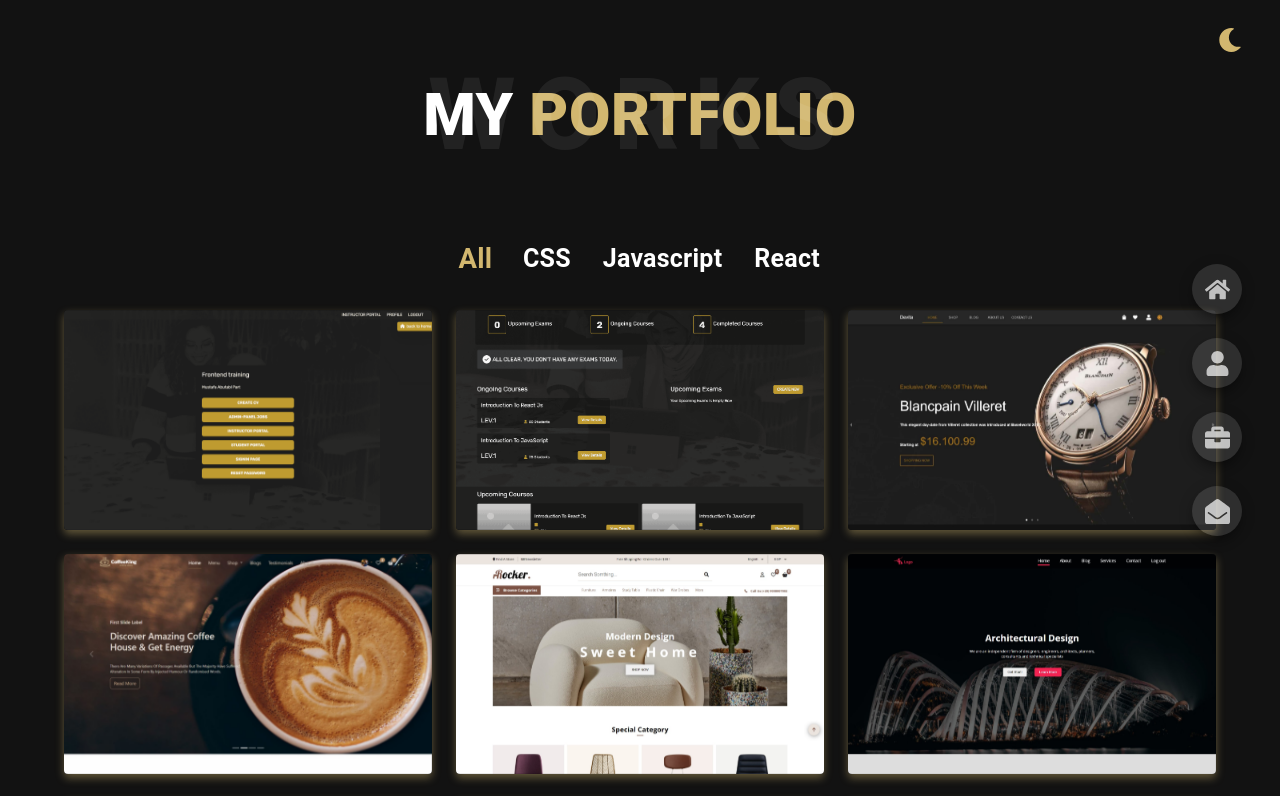
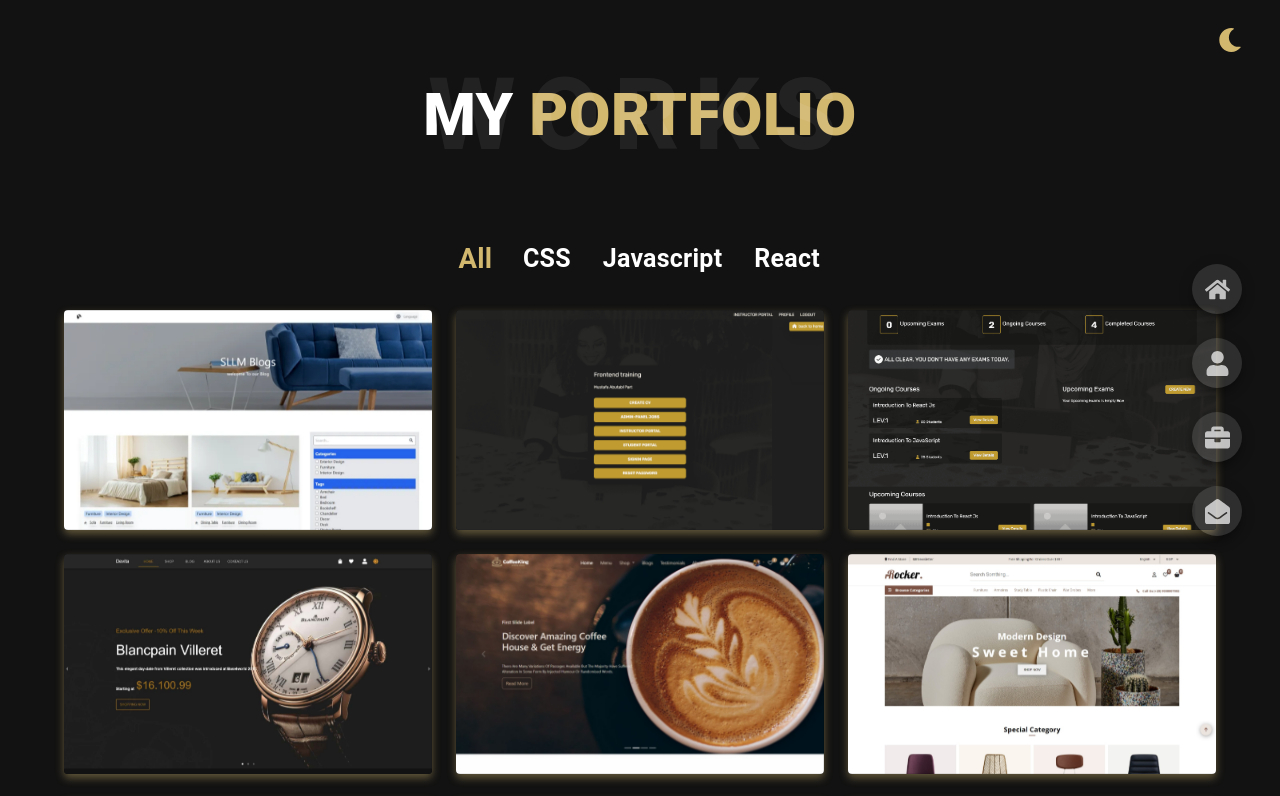
Before and after one commit to e-mustafa/portfolio, a React (Create React App) app: page /#/portfolio in a window 1280 px wide. Shown: the top 796 px of the page. Built offline with nearby package versions, Linux system fonts and the light colour scheme.

Commit message:
add sllm blog info

```diff
--- a/src/Components/MyProjectsData.js
+++ b/src/Components/MyProjectsData.js
@@ -12,6 +12,7 @@ import coffeeKingImg from '../Images/Projects/Tamplate-103-CoffeeKing-Bootstrap-
 import devitaWatchsImg from '../Images/Projects/devita-watchs-full.jpg';
 import academyFrontendImg from '../Images/Projects/SEF-Academy-Trining-01.png';
 import academyFullStackImg from '../Images/Projects/SEF-Academy-Trining-02.png';
+import sllmBlogImg from '../Images/Projects/SLLM Blogs-sllm-blog-redux.vercel.app.webp';
 import {
 	FaBootstrap,
 	FaCss3Alt,
@@ -137,6 +138,16 @@ export const myProjects = [
 	// 	description:
 	// 		"Developed a government services website to facilitate the completion of official paperwork and procedures. As part of the Backend team, I built almost the entire project except for the users section. I developed APIs and managed databases for Blogs, Chat, Services, and Papers. Additionally, I contributed to the Frontend by completing the Papers section due to time constraints faced by the Frontend team.", // Project description
 	// },
+	{
+		id: 117,
+		title: 'Sllm Blog Website',
+		img: sllmBlogImg,
+		link: 'https://sllm-blog-redux.vercel.app/',
+		githubLink: 'https://github.com/e-mustafa/sllm-blog-redux',
+		Language: ['HTML', 'CSS', 'tailwindcss', 'JavaScript', 'React', 'Node.js'],
+		description:
+			'Sllm Blog is a modern, bilingual blog website developed using Next.js and Redux. It features a user-friendly and fully responsive interface, with dynamic SEO optimization tailored for each blog post. The platform supports both Arabic and English languages, allowing users to switch the language of each blog individually. In addition, it includes essential functionalities such as advanced search and seamless pagination to enhance the browsing experience.',
+	},
 	{
 		id: 116,
 		title: 'SEF Academy Website  (Full Stack Trining)',
```
Also changed, not shown: src/Images/Projects/SLLM Blogs-sllm-blog-redux.vercel.app.webp (added).
